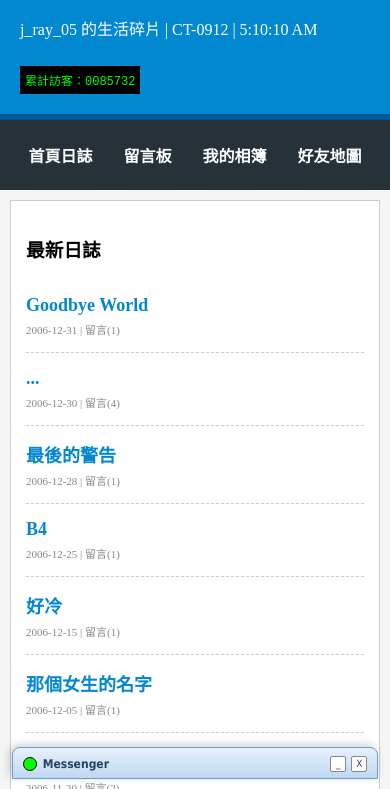
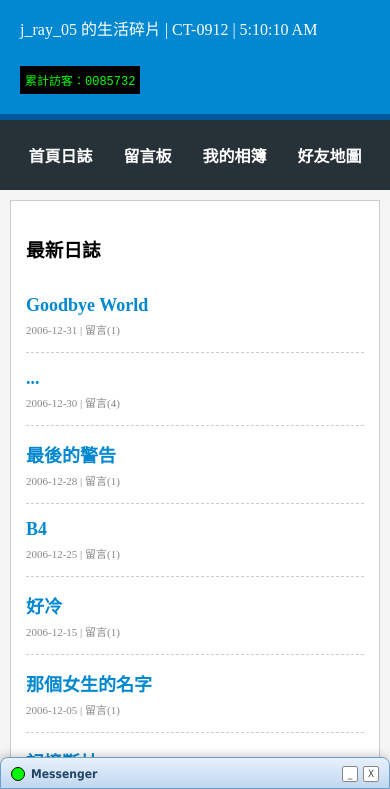
Before and after one commit to ni1793/ECHO, a plain HTML site: page index.html in a window 390 px wide. Shown: the part 55-844 px from the top of the page. Drawn offline with Linux system fonts and the light colour scheme.

Commit message:
Update index.html

```diff
--- a/index.html
+++ b/index.html
@@ -275,7 +275,7 @@
             .action-btn { width: 100%; padding: 16px; font-size: 18px; }
             .popup-window { width: 90%; padding: 30px; margin: 0 20px; }
 
-            #msn-window { width: 94%; right: 3%; left: 3%; bottom: 10px; }
+            #msn-window { width: 100%; right: 0; left: 0; bottom: 0; border-radius: 8px 8px 0 0; }
         }
 
         /* --- 廣告與組件樣式 --- */
```
